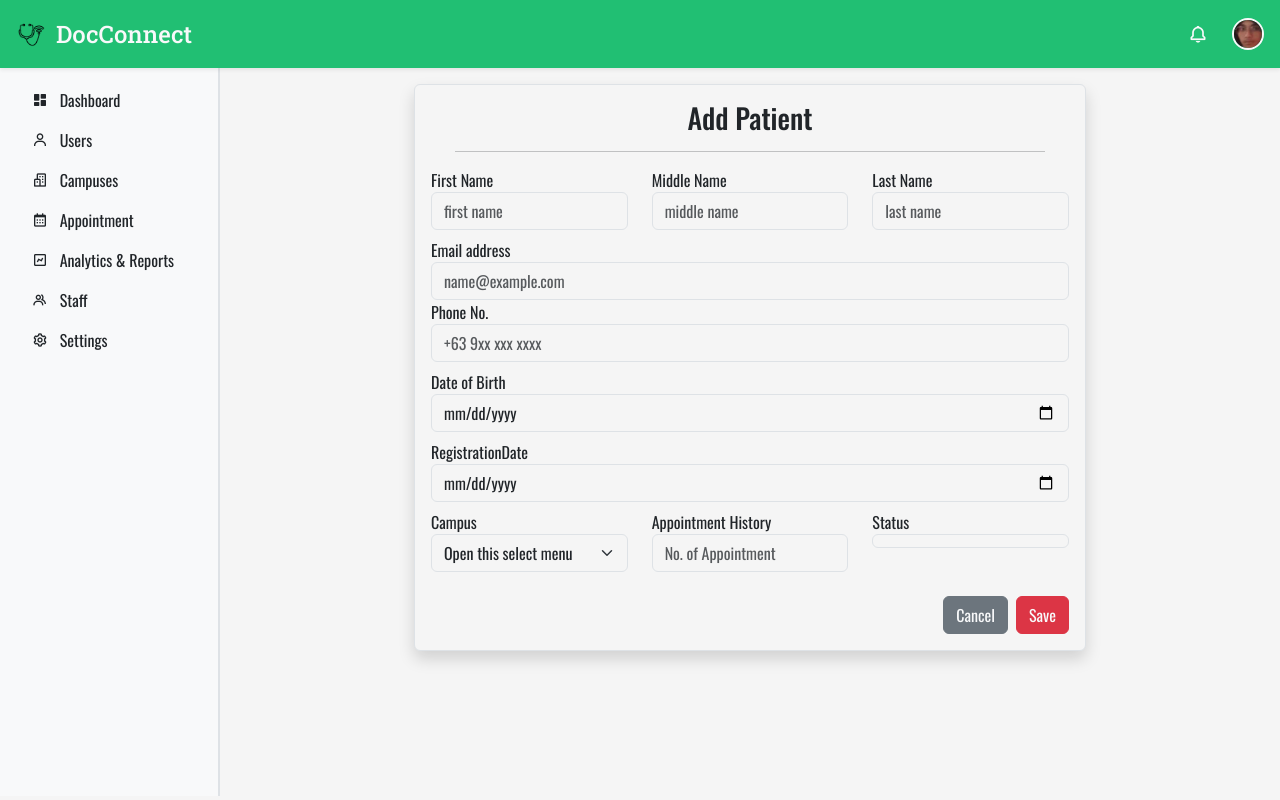
After one commit to frnkln-olvrs/DocConnect, a PHP site: page /admin/admin.Add_usersAcc.php in a window 1280 px wide. The commit adds this page. Run offline with PHP 8.4, Linux system fonts and the light colour scheme; some libraries are stand-ins or nearby versions.

Commit message:
users acc update

```diff
--- /dev/null
+++ b/admin/admin.Add_usersAcc.php
@@ -0,0 +1,109 @@
+<html lang="en">
+<?php
+  $title = 'Campuses | Campus A';
+  include './includes/admin_head.php';
+  function getCurrentPage() {
+    return basename($_SERVER['PHP_SELF']);
+  }
+?>
+<body>
+  <?php
+    require_once ('./includes/admin_header.php');
+  ?>
+  <?php
+    require_once ('./includes/admin_sidepanel.php');
+  ?>
+
+  <section id="add_campus" class="page-container">
+    <div class="row">
+
+      <div class="col-2"></div>
+
+      <div class="col-12 col-md-8">
+        <form>
+          <div class="border shadow p-3 mb-5 bg-body rounded">
+            <h3 class="text-center">Add Patient</h3>
+
+            <hr class="my-3 mx-4">
+
+            <div class="row row-cols-1 row-cols-md-3">
+              <div class="col form-group mb-2">
+                <label for="fname">First Name</label>
+                <input type="text" class="form-control" id="fname" placeholder="first name">
+              </div>
+              <div class="col form-group mb-2">
+                <label for="mname">Middle Name</label>
+                <input type="text" class="form-control" id="mname" placeholder="middle name">
+              </div>
+              <div class="col form-group mb-2">
+                <label for="lname">Last Name</label>
+                <input type="text" class="form-control" id="lname" placeholder="last name">
+              </div>
+            </div>
+
+            <div class="form-group">
+              <label for="email">Email address</label>
+              <input type="email" class="form-control" id="email" placeholder="name@example.com">
+            </div>
+
+            <div class="form-group mb-2">
+              <label for="contact">Phone No.</label>
+              <input type="text" class="form-control" id="contact" placeholder="+63 9xx xxx xxxx">
+            </div>
+
+            <div class="form-group mb-2">
+              <label for="DoB">Date of Birth</label>
+              <input type="date" class="form-control" id="DoB" placeholder="MM/DD/YYYY">
+            </div>
+
+            <div class="form-group mb-2">
+              <label for="reg_date">RegistrationDate</label>
+              <input type="date" class="form-control" id="reg_date" placeholder="MM/DD/YYYY">
+            </div>
+
+            <div class="row row-cols-1 row-cols-md-3">
+
+              <div class="form-group mb-2">
+                <label for="DoB">Campus</label>
+                <select class="form-select" aria-label="Default select example">
+
+                  <option selected>Open this select menu</option>
+                  <option value="1">One</option>
+                  <option value="2">Two</option>
+                  <option value="3">Three</option>
+                </select>
+              </div>
+
+              <div class="form-group mb-2">
+                <label for="app-hist">Appointment History</label>
+                <input type="number" class="form-control" id="hist" placeholder="No. of Appointment">
+              </div>
+
+              <div class="form-group mb-2">
+                <label for="status">Status</label>
+                <input type="radio" class="form-control" id="status" placeholder="MM/DD/YYYY">
+              </div>
+            </div>
+
+
+
+
+            <!-- Save and Cancel Buttons -->
+            <div class="d-flex justify-content-end mt-3">
+              <a href="./admin.usersAcc.php" class="btn btn-secondary me-2 link-light">Cancel</a>
+              <button type="submit" class="btn btn-primary link-light">Save</button>
+            </div>
+          </div>
+        </form>
+
+      </div>
+
+      <div class="col-2"></div>
+
+    </div>
+
+
+  </section>
+
+</body>
+</html>
--- a/admin/admin.appointment.php
+++ b/admin/admin.appointment.php
@@ -61,7 +61,7 @@
           'Code' => '0003',
           'Type' => 'Online',
           'Patient Name' => 'Allen Barry',
-          'Doctor Name' => 'Dr. Knot Rildoctor',
+          'Doctor Name' => 'Dr. Knot Rildoktor',
           'Appointment date' => 'Wednesday, 01:30 - 02:00 pm',
           'Status' => 'Canceled',
         ),
@@ -69,7 +69,7 @@
           'Code' => '0004',
           'Type' => 'F-2-F',
           'Patient Name' => 'Jason Todd',
-          'Doctor Name' => 'Dr. Thomes Wayne',
+          'Doctor Name' => 'Dr. Thomas Wayne',
           'Appointment date' => 'Friday, 08:30 - 10:00 am',
           'Status' => 'Waiting',
         ),
--- a/admin/admin.users.php
+++ b/admin/admin.users.php
@@ -35,7 +35,7 @@
           </li>
         </a>
 
-        <a href="./admin.usersAcc" class="d-flex justify-content-center">
+        <a href="./admin.usersAcc.php" class="d-flex justify-content-center">
           <li class="list-group-item my-2 p-2 border-0 w-75">
             <div class="row align-items-center justify-content-center">
               <div class="col-2 p-0">
--- a/admin/admin.usersAcc.php
+++ b/admin/admin.usersAcc.php
@@ -107,7 +107,7 @@
               <td class="<?= $statusClass ?> text-light text-center"><?= $item['status'] ?></td>
 
               <td class="d-flex justify-content-around align-items-center text-center">
-                <a href="patient_details.php?code=<?= $item['acc-id'] ?>" title="View Details">
+                <a href="./admin.Add_usersAcc?= $item['acc-id'] ?>" title="View Details">
                   <i class='bx bx-edit-alt' ></i>
                 </a>
                 <button class="delete-btn bg-none" data-subject-id="<?= $item['acc-id'] ?>">
```
